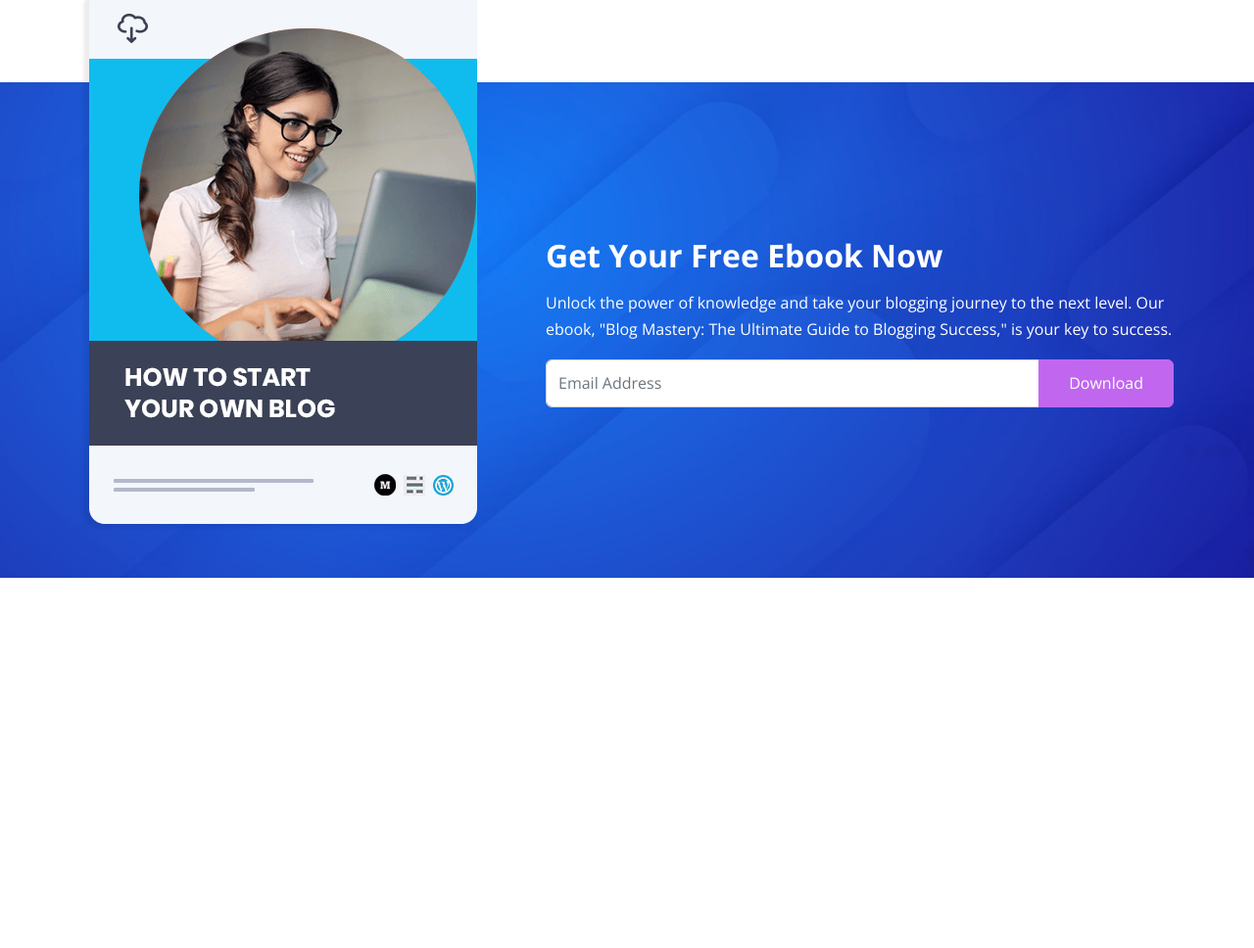
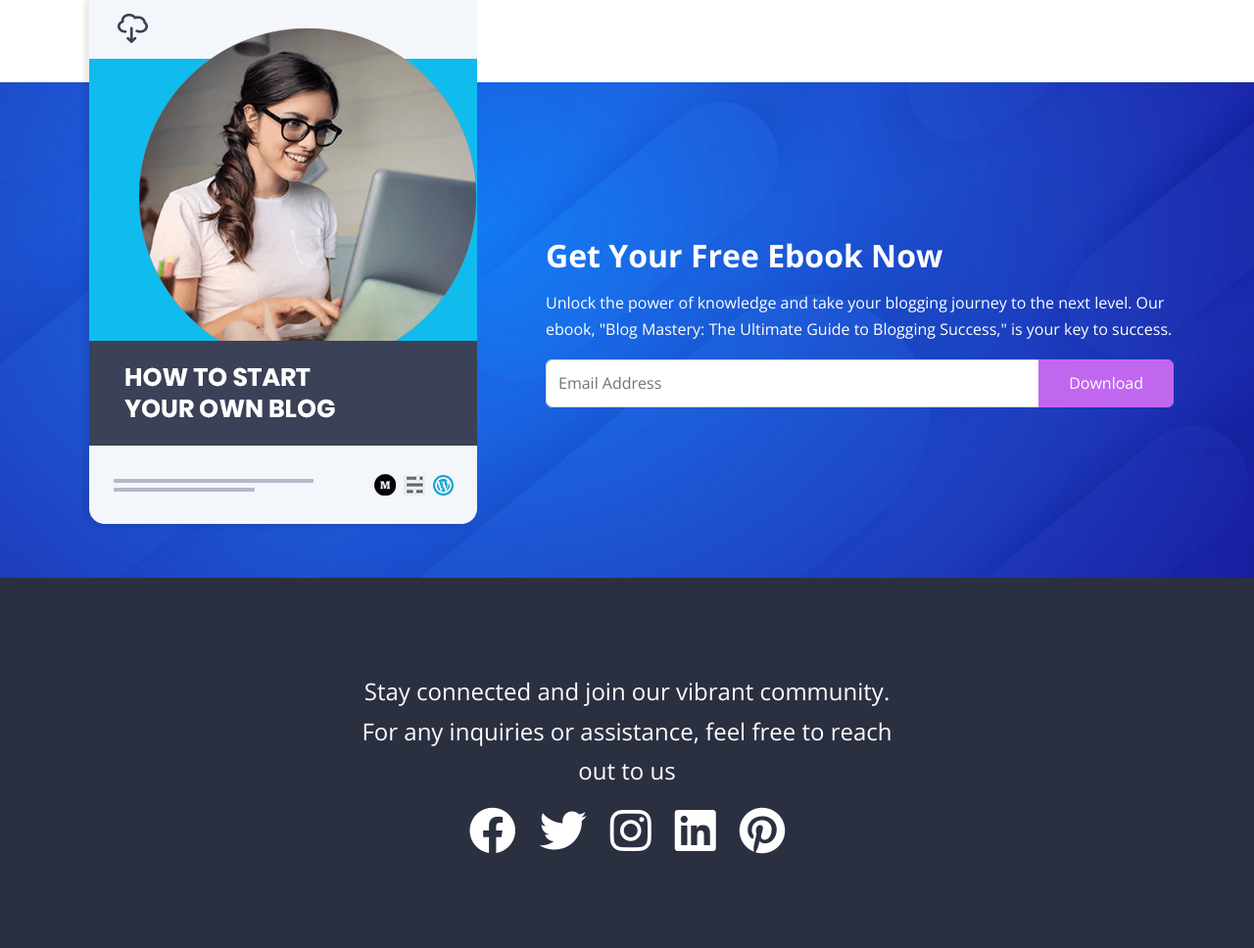
Before and after one commit to coxmd/Ebook-WebSite, a website: page index.html in a window 1280 px wide. Shown: the part 3667-4635 px from the top of the page at 98% size. Before the commit the page ends 4257 px from the top, so only its background shows below. Drawn offline with nearby package versions, Linux system fonts and the light colour scheme; files that its build step writes are made by us from their sources.

Commit message:
Completed the Social section of the website

```diff
--- a/index.html
+++ b/index.html
@@ -422,6 +422,27 @@
       </div>
     </section>
 
+    <!-- Social -->
+    <section class="social text-bg-dark py-6 overflow-hidden">
+      <div class="container">
+        <div class="row">
+          <div class="col-md-6 offset-md-3 text-center fs-4">
+            <p>
+              Stay connected and join our vibrant community. For any inquiries
+              or assistance, feel free to reach out to us
+            </p>
+            <div class="social-icons d-flex justify-content-center gap-4">
+              <i class="fab fa-facebook fa-2x"></i>
+              <i class="fab fa-twitter fa-2x"></i>
+              <i class="fab fa-instagram fa-2x"></i>
+              <i class="fab fa-linkedin fa-2x"></i>
+              <i class="fab fa-pinterest fa-2x"></i>
+            </div>
+          </div>
+        </div>
+      </div>
+    </section>
+
     <script src="js/bootstrap.bundle.min.js"></script>
     <script src="js/script.js"></script>
   </body>
```
